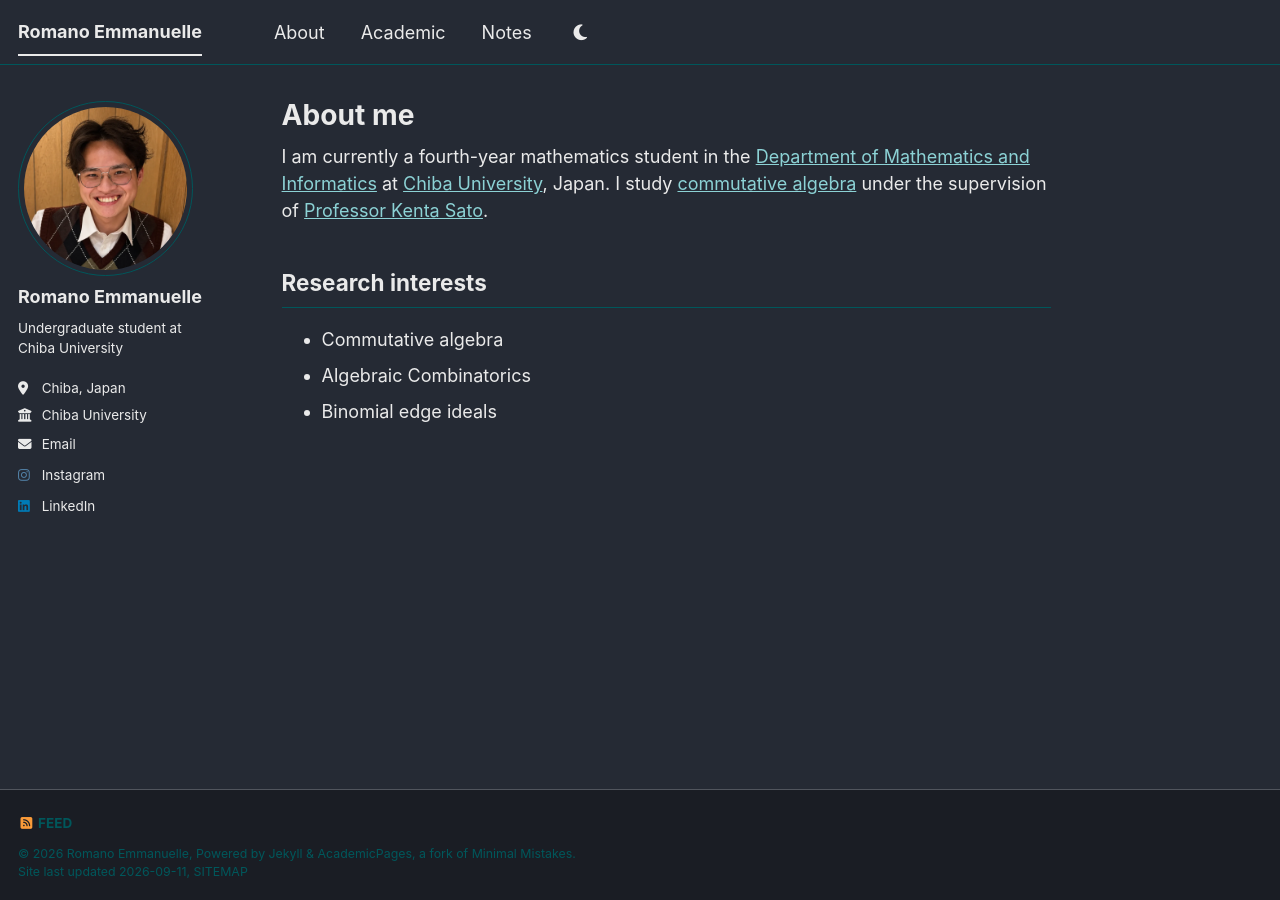
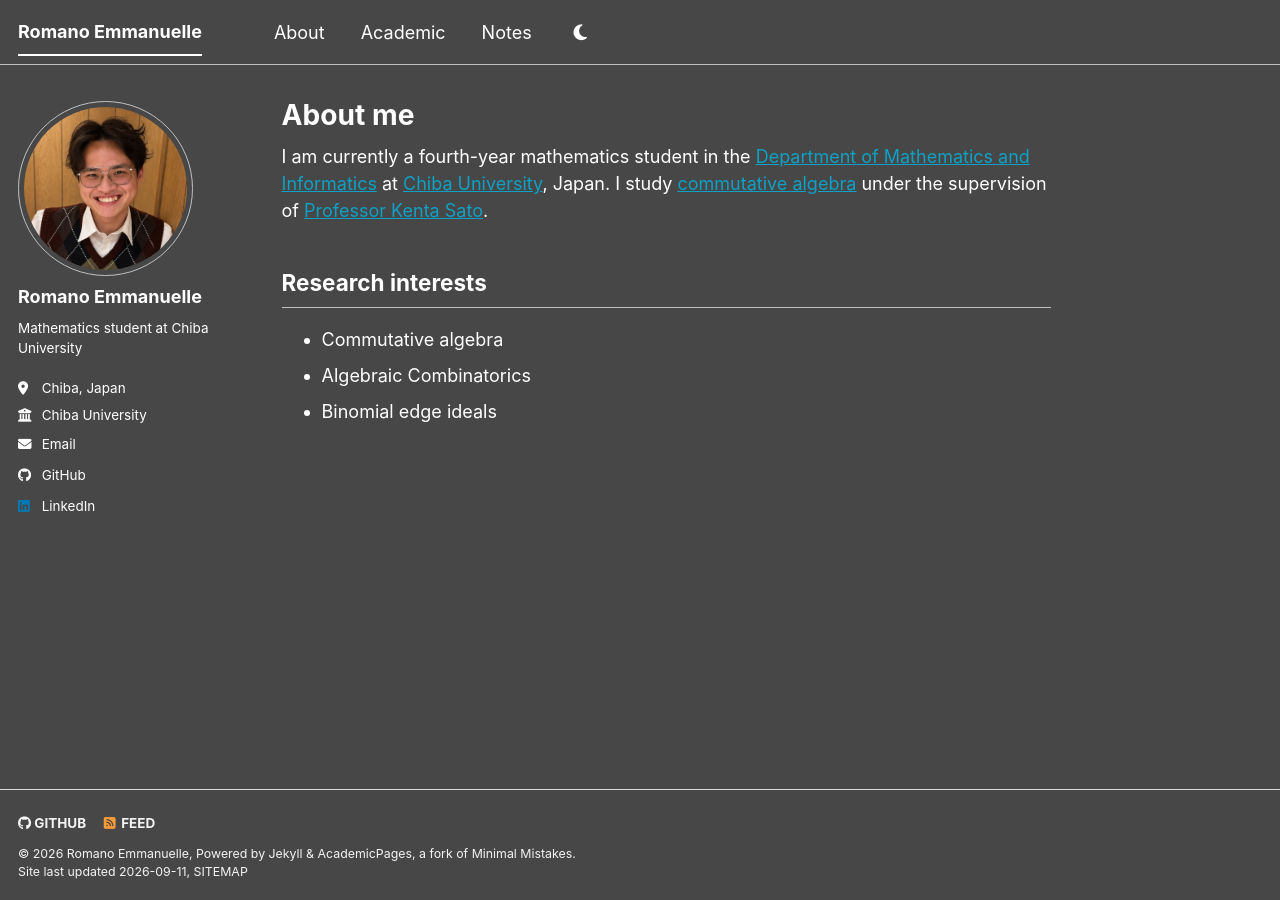
Before and after one commit to RomanoEmmanuelle/RomanoEmmanuelle.github.io, a Jekyll site: the page built from _pages/about.md, in a window 1280 px wide. Built offline with Jekyll 4.4.1, drawn with Linux system fonts in a browser that asks for light colours; a style sheet for code colours, icons or effects is not loaded.

Commit message:
Restore default theme
Use the default site theme while keeping dark mode as the first-visit appearance.

```diff
--- a/_config.yml
+++ b/_config.yml
@@ -7,13 +7,13 @@
 # server process.
 
 # Basic Site Settings
-locale                   : "jp-JP"
-site_theme               : "air" # The available themes options are "default", "air", "sunrise", "mint", "dirt" and "contrast"
+locale                   : "id-ID"
+site_theme               : "default" # The available themes options are "default", "air", "sunrise", "mint", "dirt" and "contrast"
 default_theme            : "dark" # First-visit appearance; visitors can still switch themes
 title                    : "Romano Emmanuelle"
 title_separator          : "-"
 name                     : &name "Romano Emmanuelle"
-description              : &description "Undergraduate student at Chiba University"
+description              : &description "Mathematics student at Chiba University working in commutative algebra"
 url                      : "https://romanoemmanuelle.github.io" # The base hostname & protocol for your site e.g. "https://[your GitHub username].github.io",
                                                            # or if you already have some other page hosted on Github then use "https://[your GitHub username].github.io/[Your Repo Name]"
 baseurl                  : "" # the subpath of your site, e.g. "/blog"
@@ -27,7 +27,7 @@ author:
   avatar           : "profile.webp"
   name             : "Romano Emmanuelle"
   pronouns         : # example: "she/her"
-  bio              : "Undergraduate student at Chiba University"
+  bio              : "Mathematics student at Chiba University"
   location         : "Chiba, Japan"
   employer         : "Chiba University"
   uri              : # URL
@@ -52,7 +52,7 @@ author:
   bitbucket        : # Username - Update with your username on the site
   codepen          : # Username
   dribbble         : # Username
-  github           : # Username
+  github           : "RomanoEmmanuelle"
   kaggle           : # Username
   stackoverflow    : # User number or user number and name (i.e., use "1" or "1/jeff-atwood")
 
@@ -65,7 +65,7 @@ author:
   goodreads        : # Username
   google_plus      : # Username
   keybase          : # Username
-  instagram        : "romano.emmanuelle"
+  instagram        : # Username
   lastfm           : # Username
   linkedin         : "romano-emmanuelle"
   mastodon         : # URL
```
